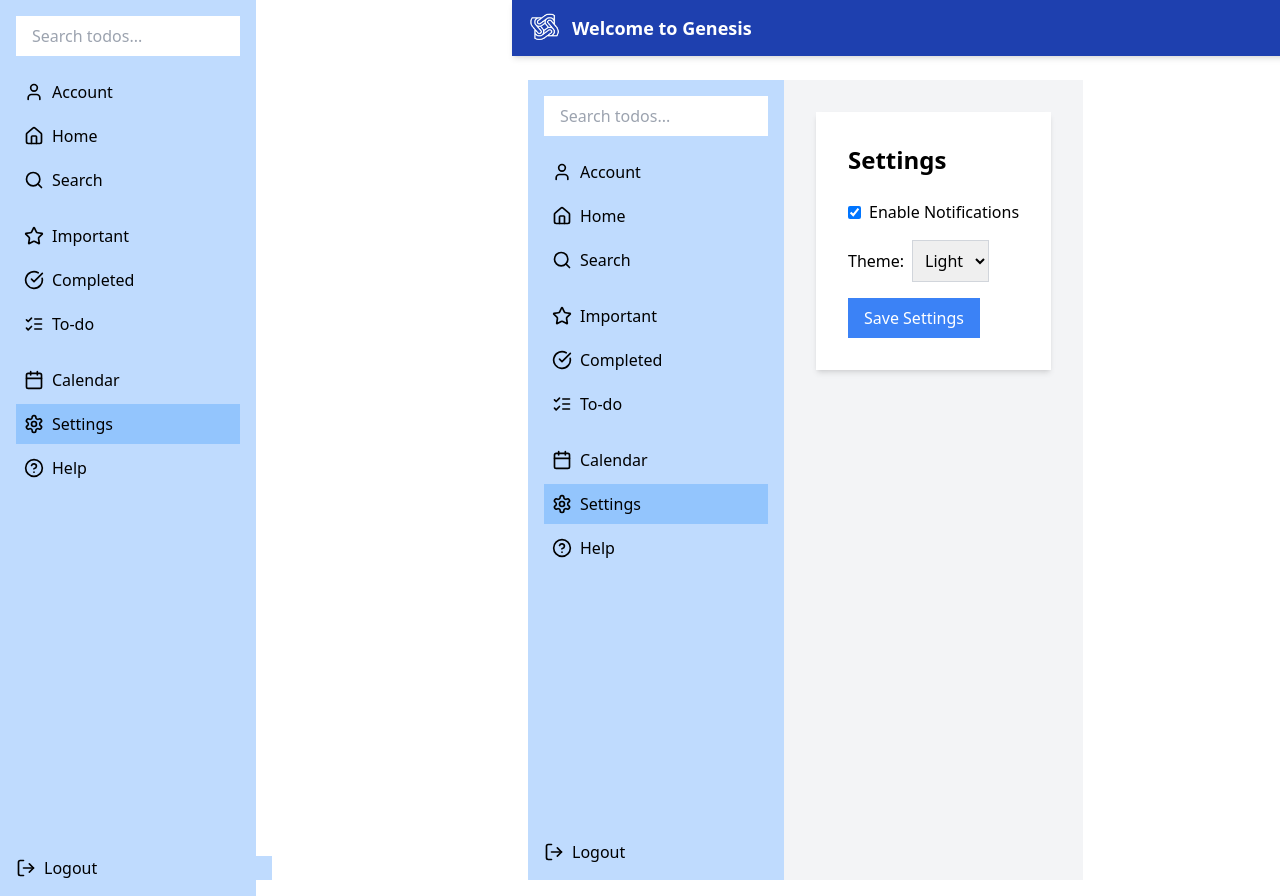
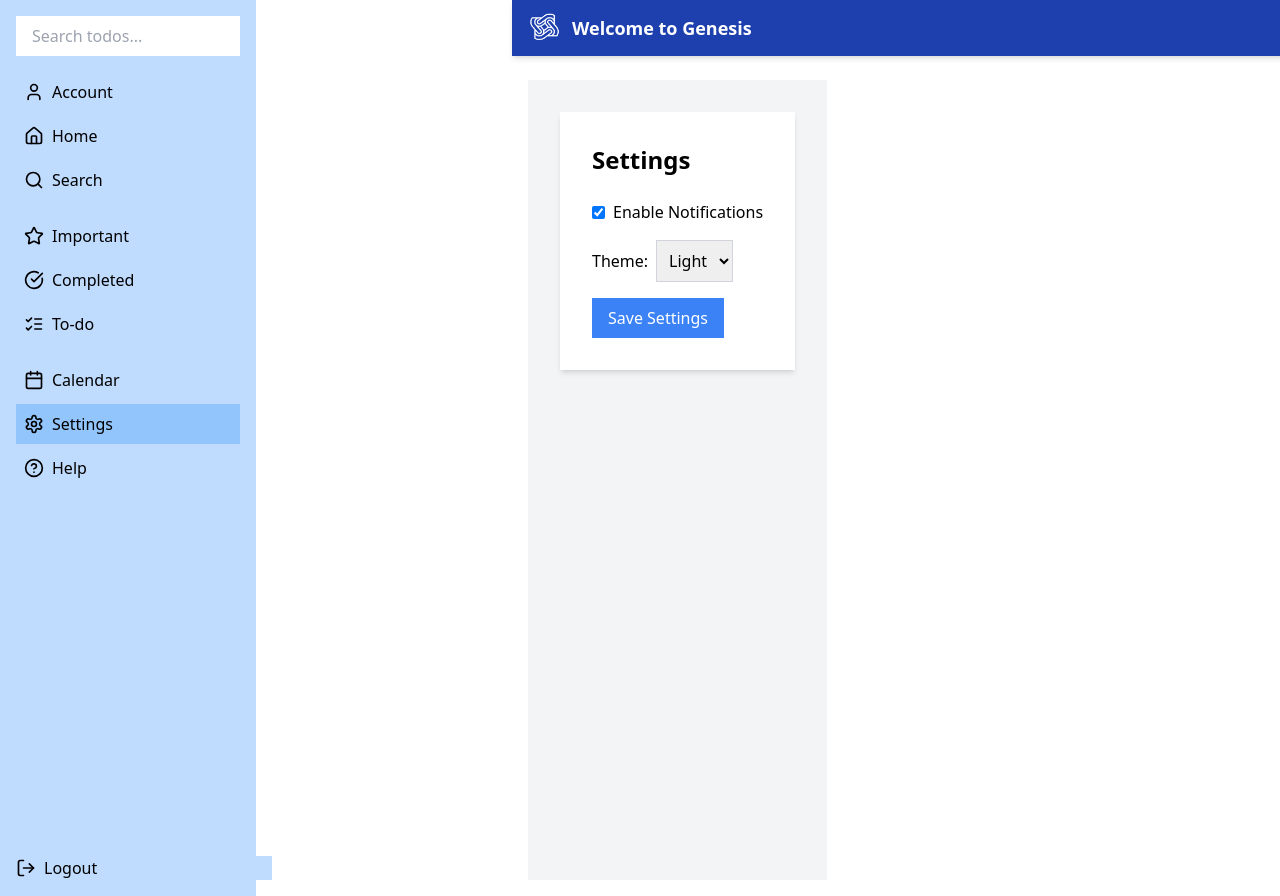
Before and after one commit to towtu/genesis-frontend, a React (Vite) app: page /settings in a window 1280 px wide. Built offline with nearby package versions, Linux system fonts and the light colour scheme.

Commit message:
Update Settings.tsx

```diff
--- a/src/components/Settings.tsx
+++ b/src/components/Settings.tsx
@@ -1,6 +1,5 @@
 import React, { useState } from "react";
 import { api } from "../services/api";
-import Sidebar from "./Sidebar";
 
 const Settings: React.FC = () => {
   const [settings, setSettings] = useState({
@@ -19,7 +18,6 @@ const Settings: React.FC = () => {
 
   return (
     <div className="flex">
-    <Sidebar/>
         <div className="flex min-h-screen">
         <div className="flex-1 p-8 bg-gray-100">
             <div className="bg-white p-8 rounded-lg shadow-md max-w-2xl mx-auto">
```
